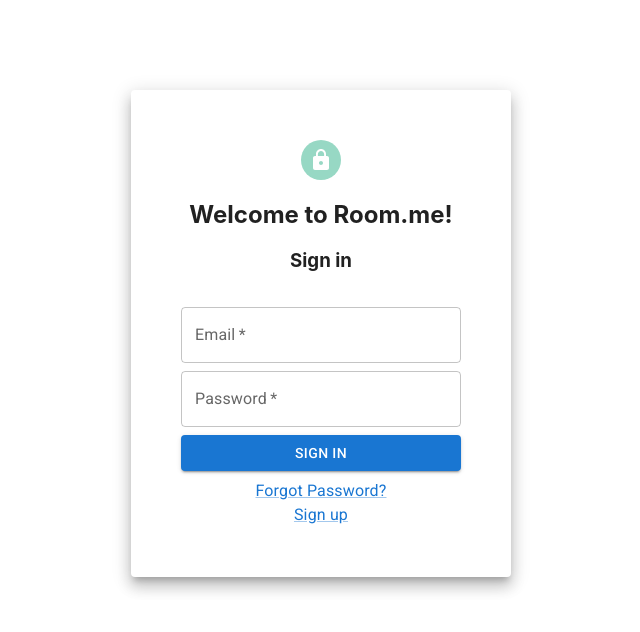
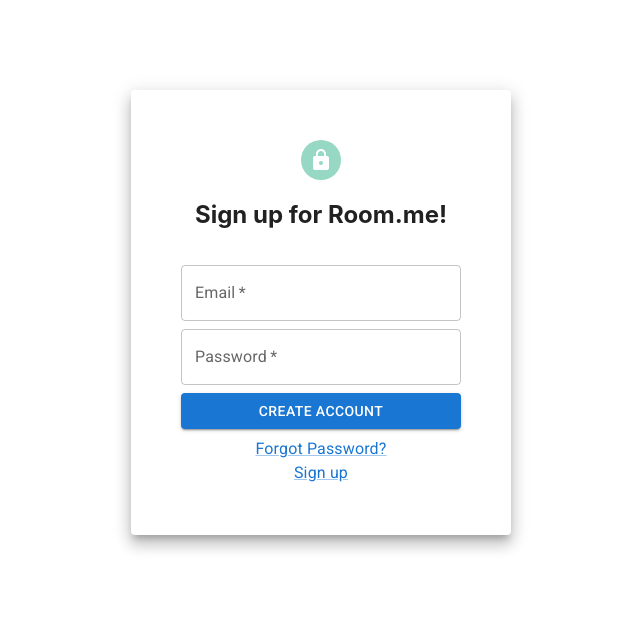
Before and after one commit to Garage-Trap-House/roomme-frontend, a React (Create React App) app: page /signup in a window 1280 px wide. Shown: the top 632 px of the page, without its empty margins (319-959 px from the left). Built offline with nearby package versions, Linux system fonts and the light colour scheme.

Commit message:
Implemented firebase signup

```diff
--- a/src/App.js
+++ b/src/App.js
@@ -18,7 +18,8 @@ const App = () => {
 
     // COMMENT OUT THIS TO VIEW LOGIN PAGE & COMMENT OUT THE NEXT <> BLOCK
     <div className="App">
-      <LoginPage/>
+      <SignUpPage/>
+      {/* <LoginPage/>  */}
     </div>
 
     // <>
--- a/src/components/login.js
+++ b/src/components/login.js
@@ -46,7 +46,6 @@ const LoginPage = () => {
             const errorCode = error.code;
             const errorMessage = error.message;
             });
-
         }
     }
 
@@ -84,19 +83,14 @@ const LoginPage = () => {
                         variant='contained'
                         style={buttonStyle}
                         fullWidth>
-                        Sign In
+                        Sign Up
                     </Button>
 
                     <Typography>
                         <Link href='#'>
-                            Forgot Password?
+                            Already have an account?
                         </Link>
                     </Typography>
-
-                    <Typography>
-                        <Link href='#'>Sign up</Link>
-                    </Typography>
-
                 </form>
             </Paper>
         </Grid>
--- a/src/components/signup.js
+++ b/src/components/signup.js
@@ -1,35 +1,104 @@
-import React from 'react'
+import React, { useState } from 'react'
 import { Grid, Paper, Link, Avatar,TextField, Button, Typography } from '@mui/material'
 import LockIcon from '@mui/icons-material/Lock';
 import { typography } from '@mui/system';
+import { getAuth, createUserWithEmailAndPassword } from "firebase/auth";
+import { initializeApp } from 'firebase/app';
+
 
 const SignUpPage = () => {
 
+    const firebaseConfig = {
+        apiKey: "AIzaSyC1u5LF8UdxWJEkFB1k4y4iA4Njv1c8yck",
+        authDomain: "cs-4800-project.firebaseapp.com",
+        databaseURL: "https://cs-4800-project-default-rtdb.firebaseio.com",
+        projectId: "cs-4800-project",
+        storageBucket: "cs-4800-project.appspot.com",
+        messagingSenderId: "90582600538",
+        appId: "1:90582600538:web:66fbed6394f54ce7848163",
+        measurementId: "G-KZ94TTK7E9"
+    };
+
+    const app = initializeApp(firebaseConfig);
     const paperStyle = { padding: 50, height: '250', width: 280, margin: "90px auto" }
     const avatarStyle = { backgroundColor: '#97D8C4' }
     const buttonStyle = { margin: '8px 0 ' }
 
+    const [Email, setEmail] = useState('')
+    const [Password, setPassword] = useState('')
+
+    const handleSubmit = (e) => {
+        e.preventDefault()
+
+        if(Email && Password){
+            var email = Email
+            var pass = Password
+            console.log(email, pass)
+
+            const auth = getAuth();
+            createUserWithEmailAndPassword(auth, email, pass)
+            .then((userCredential) => {
+            // Signed in
+            const user = userCredential.user;
+            // ...
+            })
+            .catch((error) => {
+            const errorCode = error.code;
+            const errorMessage = error.message;
+            // ..
+    });
+
+        }
+    }
+
+
     return (
         <Grid>
             <Paper elevation={10} style={paperStyle}>
+            <form noValidate autoComplete='off' onSubmit={handleSubmit}>
                     <Grid align='center'>
-
                         <Avatar style={avatarStyle}><LockIcon /></Avatar>
                         <h2>Sign up for Room.me!</h2>
-
                     </Grid>
 
-                <TextField label='Email' placeholder='Enter Email' margin='normal' fullWidth required />
-                <TextField label='Password' placeholder='Enter Password' type='password' fullWidth required />
+                    <TextField
+                        label='Email'
+                        placeholder='Enter Email'
+                        margin='normal'
+                        fullWidth
+                        required
+                        onChange = {(e) => setEmail(e.target.value)}
+                    />
 
-                <Button type='submit' color='primary' variant='contained' style={buttonStyle} fullWidth> Sign Up </Button>
+                    <TextField
+                        label='Password'
+                        placeholder='Enter Password'
+                        type='password'
+                        fullWidth
+                        required
+                        onChange={(e) => setPassword(e.target.value)}
+                    />
+
+                    <Button
+                        type='submit'
+                        color='primary'
+                        variant='contained'
+                        style={buttonStyle}
+                        fullWidth>
+                        Create Account
+                    </Button>
 
                     <Typography>
                         <Link href='#'>
-                        Already have an account?
+                            Forgot Password?
                         </Link>
                     </Typography>
 
+                    <Typography>
+                        <Link href='#'>Sign up</Link>
+                    </Typography>
+
+                </form>
             </Paper>
         </Grid>
     )
```
Lines whose indentation alone changed are shown as unchanged.
